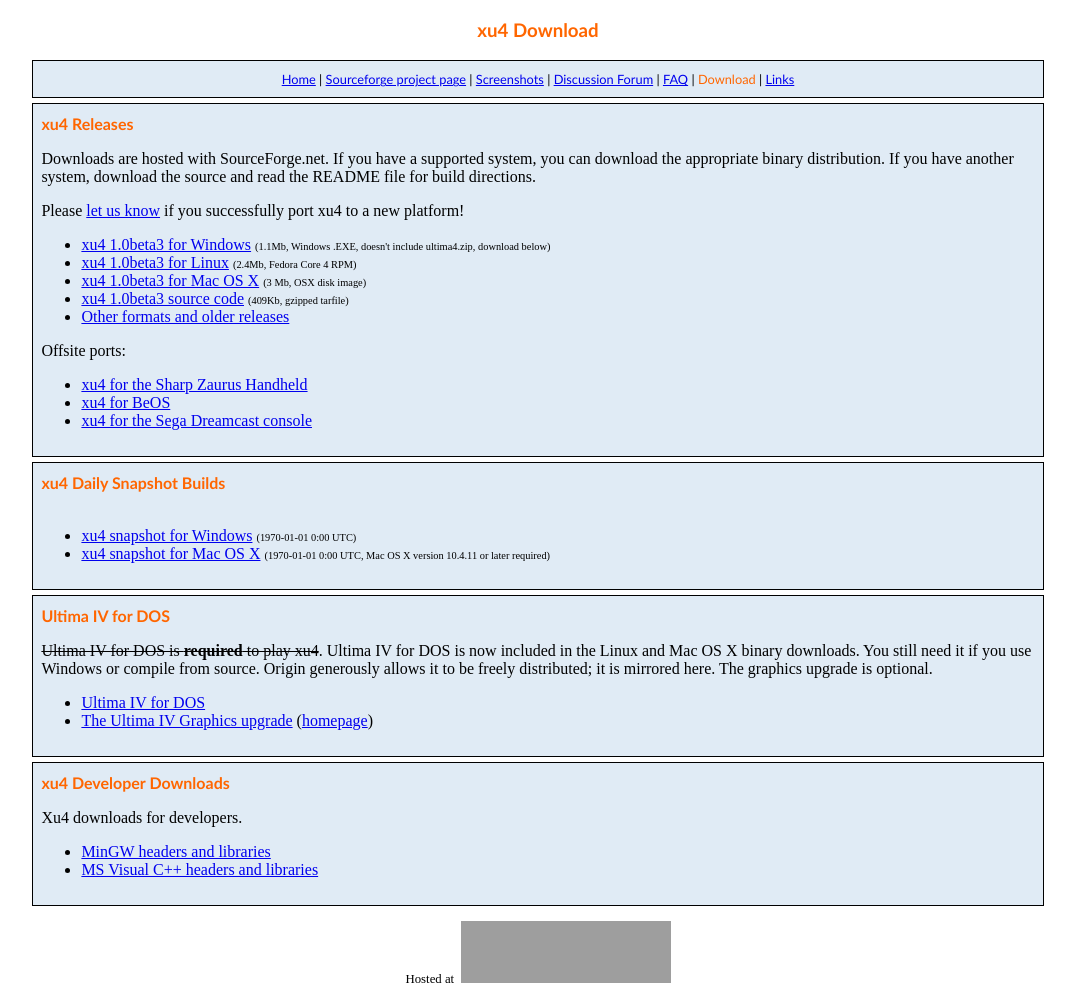
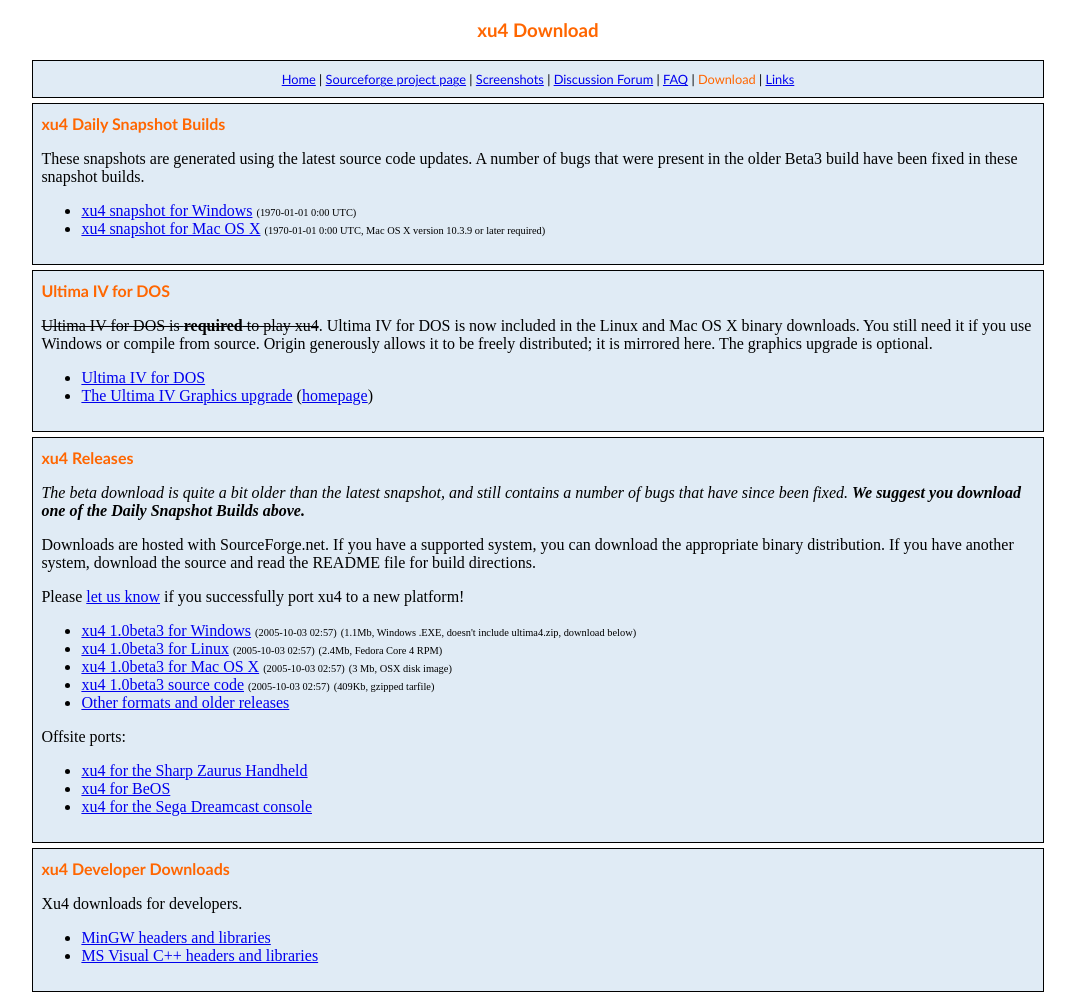
Before and after one commit to xu4-engine/web, a PHP site: page /download.php in a window 1280 px wide. Shown: the top 996 px of the page, without its empty margins (102-1177 px from the left). Run offline with PHP 8.4, Linux system fonts and the light colour scheme; grey boxes are pictures that could not be loaded.

Commit message:
*.png: changed mimetype to image/png and some few needed to be set to binary, not text index.php: deleted the link to the old forum, since it seems to be totally defunct. If anyone can make it work in a read-only way so we can view the old content, this would be preferable download.php: synced with webspace download page

```diff
--- a/download.php
+++ b/download.php
@@ -18,28 +18,11 @@
   <span class="menuitem"><a accesskey="7" href="links.html">Links</a></span>
 </div>
 <div class="section">
-  <span class="heading">xu4 Releases</span><br />
-  <p>Downloads are hosted with SourceForge.net. If you have a supported system, you can download the appropriate binary distribution.  If you have another system, download the source and read the README file for build directions.</p>
-  <p>Please <a href="http://xu4.sourceforge.net/forum/">let us know</a> if you successfully port xu4 to a new platform!</p>
-  <ul>
-    <li><a href="http://prdownloads.sourceforge.net/xu4/xu4-1.0beta3-win32.exe?download">xu4 1.0beta3 for Windows</a> <span class="details">(1.1Mb, Windows .EXE, doesn't include ultima4.zip, download below)</span></li>
-    <li><a href="http://prdownloads.sourceforge.net/xu4/xu4-1.0beta3-1.i386.rpm?download">xu4 1.0beta3 for Linux</a> <span class="details">(2.4Mb, Fedora Core 4 RPM)</span></li>
-    <li><a href="http://prdownloads.sourceforge.net/xu4/xu4-1.0beta3.dmg?download">xu4 1.0beta3 for Mac OS X</a> <span class="details">(3 Mb, OSX disk image)</span></li>
-    <li><a href="http://prdownloads.sourceforge.net/xu4/xu4-1.0beta3.tar.gz?download">xu4 1.0beta3 source code</a> <span class="details">(409Kb, gzipped tarfile)</span></li>
-    <li><a href="http://sourceforge.net/project/showfiles.php?group_id=36225">Other formats and older releases</a></li>
-  </ul>
-  <p>Offsite ports:</p>
-  <ul>
-    <li><a href="http://inter.zon.free.fr/zaurus_index.html#xu4">xu4 for the Sharp Zaurus Handheld</a></li>
-    <li><a href="http://www.beemulated.net/engine/origin.phtml">xu4 for BeOS</a></li>
-    <li><a href="http://www.imrtech.mirrorz.com/">xu4 for the Sega Dreamcast console</a></li>
-  </ul>
-</div>
-<div class="section">
-  <span class="heading">xu4 Daily Snapshot Builds</span><br /><br />
-  <ul>
+  <span class="heading">xu4 Daily Snapshot Builds</span><br />
+   <p>These snapshots are generated using the latest source code updates.  A number of bugs that were present in the older Beta3 build have been fixed in these snapshot builds.</p>
+   <ul>
     <li><a href="download/xu4win32.exe">xu4 snapshot for Windows</a> <span class="details">(<? $statinfo = stat("download/xu4win32.exe"); echo date("Y-m-d G:i T", $statinfo[9]); ?>)</span></li>
-    <li><a href="download/xu4-MacOSX.dmg">xu4 snapshot for Mac OS X</a> <span class="details">(<? $statinfo = stat("download/xu4-MacOSX.dmg"); echo date("Y-m-d G:i T", $statinfo[9]); ?>, Mac OS X version 10.4.11 or later required)</span></li>
+    <li><a href="download/xu4-MacOSX.dmg">xu4 snapshot for Mac OS X</a> <span class="details">(<? $statinfo = stat("download/xu4-MacOSX.dmg"); echo date("Y-m-d G:i T", $statinfo[9]); ?>, Mac OS X version 10.3.9 or later required)</span></li>
   </ul>
 </div>
 <div class="section">
@@ -48,6 +31,25 @@
   <ul>
     <li><a href="http://prdownloads.sourceforge.net/xu4/ultima4-1.01.zip?download">Ultima IV for DOS</a></li>
     <li><a href="http://prdownloads.sourceforge.net/xu4/u4upgrad.zip?download">The Ultima IV Graphics upgrade</a> (<a href="http://www.moongates.com/u4/upgrade/Upgrade.htm">homepage</a>)</li>
+  </ul>
+</div>
+<div class="section">
+  <span class="heading">xu4 Releases</span><br />
+  <p><i>The beta download is quite a bit older than the latest snapshot, and still contains a number of bugs that have since been fixed. <b>We suggest you download one of the Daily Snapshot Builds above.</b></i></p>
+  <p>Downloads are hosted with SourceForge.net. If you have a supported system, you can download the appropriate binary distribution.  If you have another system, download the source and read the README file for build directions.</p>
+  <p>Please <a href="http://xu4.sourceforge.net/forum/">let us know</a> if you successfully port xu4 to a new platform!</p>
+  <ul>
+    <li><a href="http://prdownloads.sourceforge.net/xu4/xu4-1.0beta3-win32.exe?download">xu4 1.0beta3 for Windows</a> <span class="details">(2005-10-03 02:57)</span> <span class="details">(1.1Mb, Windows .EXE, doesn't include ultima4.zip, download below)</span></li>
+    <li><a href="http://prdownloads.sourceforge.net/xu4/xu4-1.0beta3-1.i386.rpm?download">xu4 1.0beta3 for Linux</a> <span class="details">(2005-10-03 02:57)</span> <span class="details">(2.4Mb, Fedora Core 4 RPM)</span></li>
+    <li><a href="http://prdownloads.sourceforge.net/xu4/xu4-1.0beta3.dmg?download">xu4 1.0beta3 for Mac OS X</a> <span class="details">(2005-10-03 02:57)</span> <span class="details">(3 Mb, OSX disk image)</span></li>
+    <li><a href="http://prdownloads.sourceforge.net/xu4/xu4-1.0beta3.tar.gz?download">xu4 1.0beta3 source code</a> <span class="details">(2005-10-03 02:57)</span> <span class="details">(409Kb, gzipped tarfile)</span></li>
+    <li><a href="http://sourceforge.net/project/showfiles.php?group_id=36225">Other formats and older releases</a></li>
+  </ul>
+  <p>Offsite ports:</p>
+  <ul>
+    <li><a href="http://inter.zon.free.fr/zaurus_index.html#xu4">xu4 for the Sharp Zaurus Handheld</a></li>
+    <li><a href="http://www.beemulated.net/engine/origin.phtml">xu4 for BeOS</a></li>
+    <li><a href="http://www.imrtech.mirrorz.com/">xu4 for the Sega Dreamcast console</a></li>
   </ul>
 </div>
 <div class="section">
--- a/index.php
+++ b/index.php
@@ -28,8 +28,7 @@
   <span class="selectedmenuitem">Home</span> |
   <span class="menuitem"><a accesskey="2" href="http://sourceforge.net/projects/xu4">Sourceforge project page</a></span> |
   <span class="menuitem"><a accesskey="3" href="screenshots.html">Screenshots</a></span> |
-  <span class="menuitem"><a accesskey="4" href="http://sourceforge.net/apps/phpbb/xu4/">New Bulletin Board</a></span> |
-  <span class="menuitem"><a accesskey="5" href="forum">Old Discussion Forum</a></span> |
+  <span class="menuitem"><a accesskey="4" href="http://sourceforge.net/apps/phpbb/xu4/">Discussion Forum</a></span> |
   <span class="menuitem"><a accesskey="6" href="faq.html">FAQ</a></span> |
   <span class="menuitem"><a accesskey="7" href="download.php">Download</a></span> |
   <span class="menuitem"><a accesskey="8" href="links.html">Links</a></span>
```
Also changed, not shown: images/amimap.png, images/amitowns/britain.png, images/amitowns/cove.png, images/amitowns/den.png, images/amitowns/empath.png, images/amitowns/jhelom.png, images/amitowns/lcb_1.png, images/amitowns/lcb_2.png, images/amitowns/lycaeum.png, images/amitowns/magincia.png, images/amitowns/minoc.png, images/amitowns/moonglow.png, images/amitowns/paws.png, images/amitowns/serpent.png, 4 more files.
